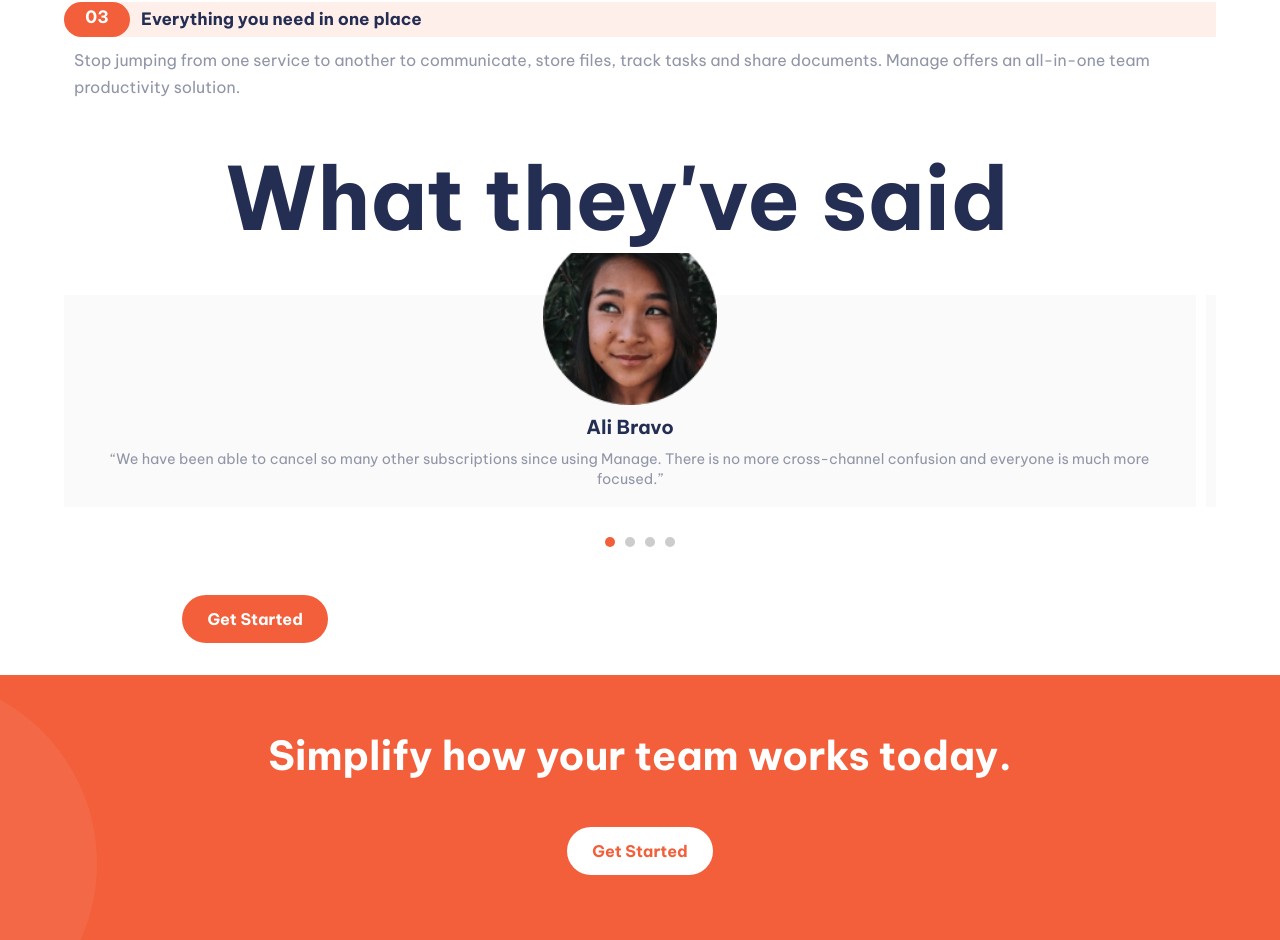
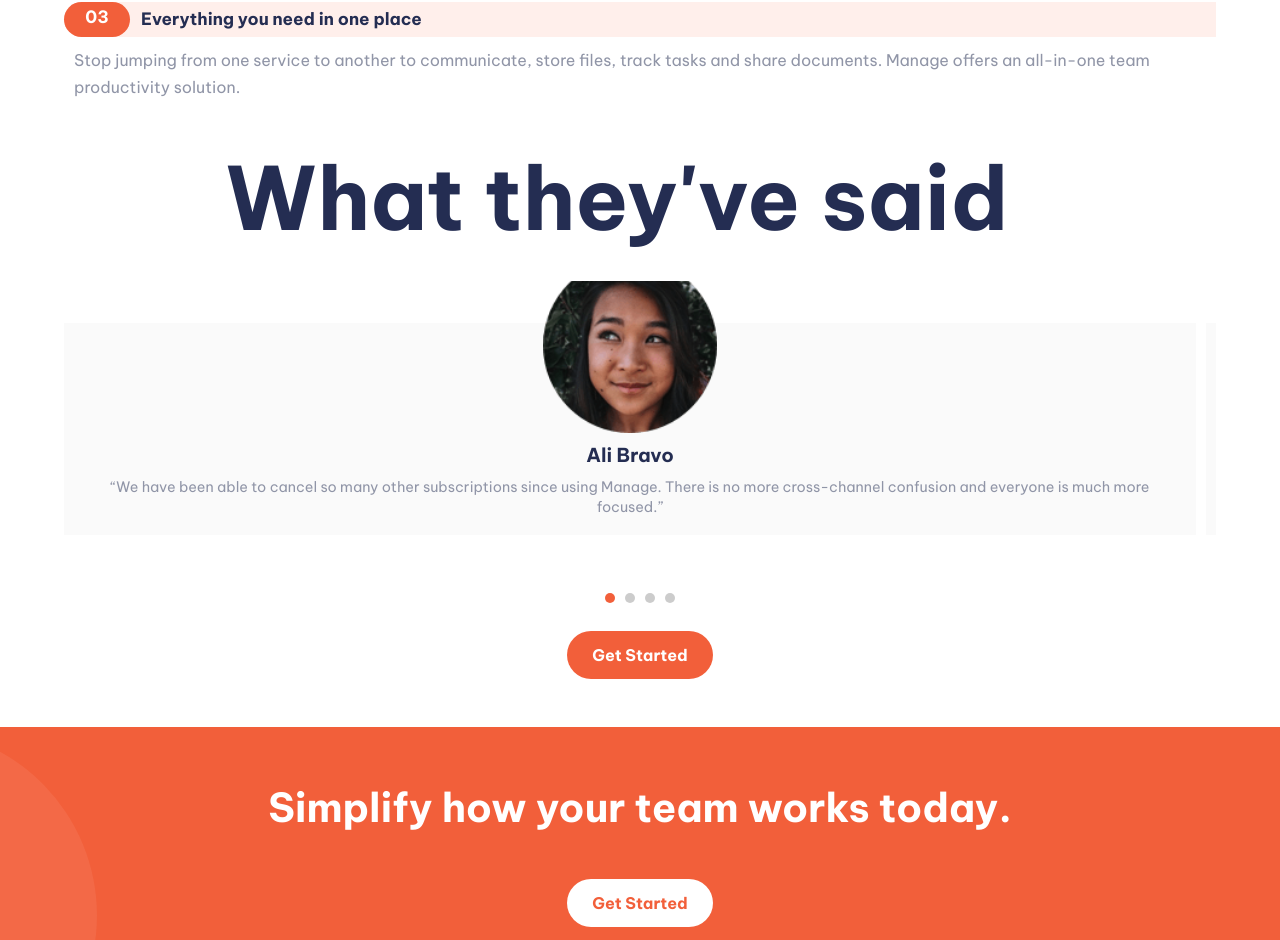
Before and after one commit to IderaNimah/Manage-Landing-Page, a React (Vite) app: page / in a window 1280 px wide. Shown: the part 1247-2187 px from the top of the page. Built offline with nearby package versions, Linux system fonts and the light colour scheme.

Commit message:
centering

```diff
--- a/src/Components/PageThree/PageThree.css
+++ b/src/Components/PageThree/PageThree.css
@@ -1,6 +1,10 @@
 .pagethree {
+  display: flex;
   margin-top: 2rem;
-    margin-bottom: 2rem;
+  flex-direction: column;
+  margin-bottom: 3rem;
+  gap: 28px;
+  align-items: center;
 }
 
 .pagethree h1 {
@@ -106,7 +110,5 @@
 }
 
 .pagethreebtn {
-    margin-left: 7.4rem;
-    margin-top: 3rem;
   font-weight: bold;
 }
```
Lines whose indentation alone changed are shown as unchanged.
